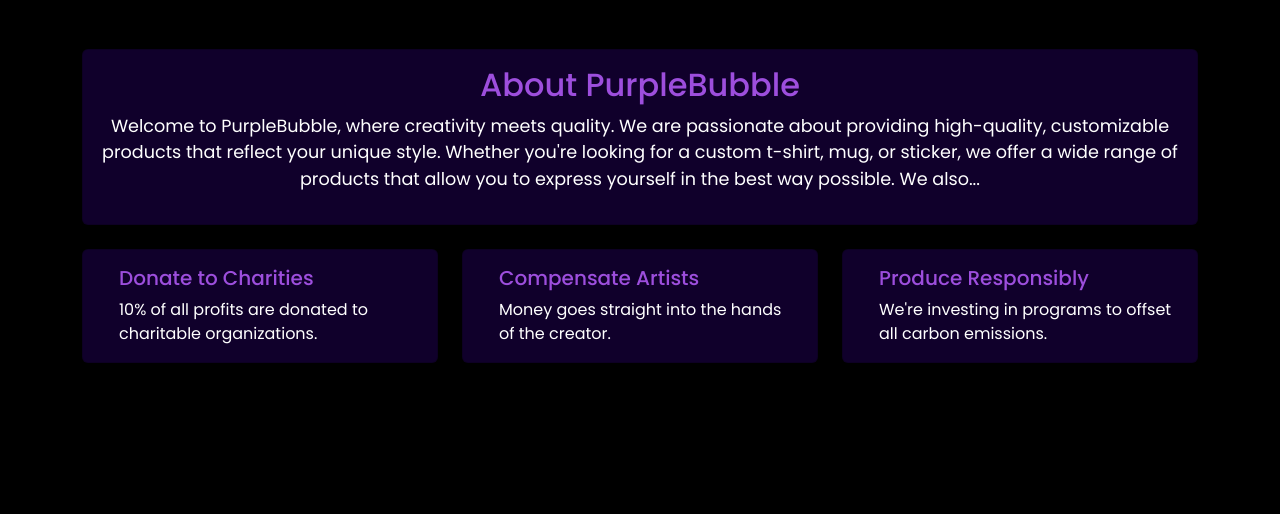
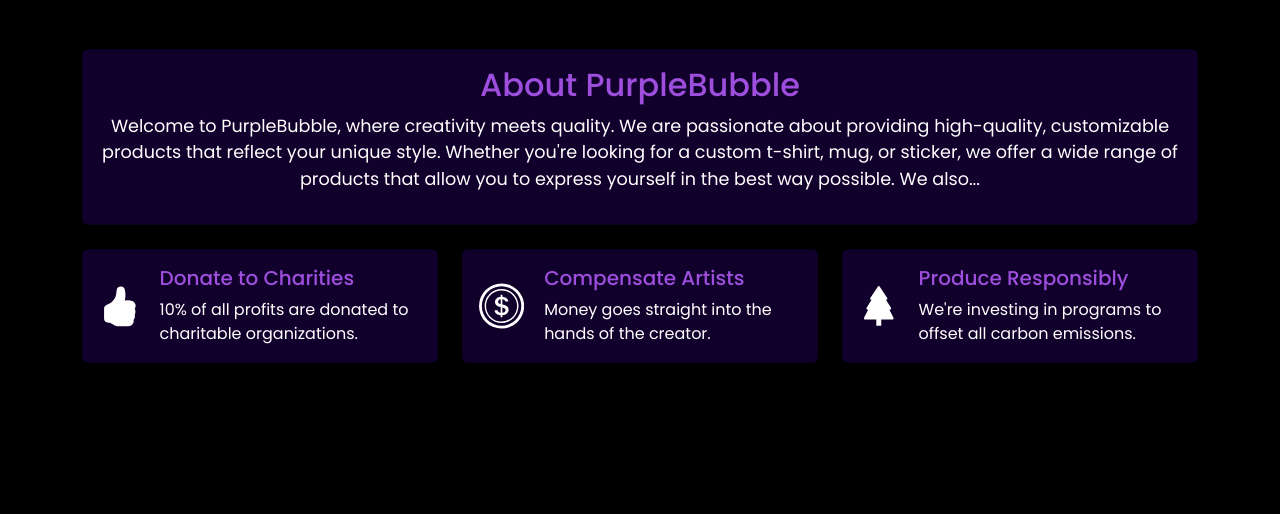
Before and after one commit to tcwissemann/SWE2025T3, a Django app: page / in a window 1280 px wide. Shown: the part 2303-2817 px from the top of the page. Run offline with Django 5.2, Linux system fonts and the light colour scheme; some libraries are stand-ins or nearby versions.

Commit message:
Added new icons for the about company section

```diff
--- a/source/mainpage/templates/main-page.html
+++ b/source/mainpage/templates/main-page.html
@@ -188,7 +188,9 @@
         <div class="col-md-4">
           <div class="card">
             <div class="card-body d-flex align-items-center">
-              <i class="fa-solid fa-hand-holding-heart"></i>
+              <svg xmlns="http://www.w3.org/2000/svg" width="70" height="70" fill="currentColor" class="bi bi-hand-thumbs-up-fill" viewBox="0 0 16 16">
+                <path d="M6.956 1.745C7.021.81 7.908.087 8.864.325l.261.066c.463.116.874.456 1.012.965.22.816.533 2.511.062 4.51a10 10 0 0 1 .443-.051c.713-.065 1.669-.072 2.516.21.518.173.994.681 1.2 1.273.184.532.16 1.162-.234 1.733q.086.18.138.363c.077.27.113.567.113.856s-.036.586-.113.856c-.039.135-.09.273-.16.404.169.387.107.819-.003 1.148a3.2 3.2 0 0 1-.488.901c.054.152.076.312.076.465 0 .305-.089.625-.253.912C13.1 15.522 12.437 16 11.5 16H8c-.605 0-1.07-.081-1.466-.218a4.8 4.8 0 0 1-.97-.484l-.048-.03c-.504-.307-.999-.609-2.068-.722C2.682 14.464 2 13.846 2 13V9c0-.85.685-1.432 1.357-1.615.849-.232 1.574-.787 2.132-1.41.56-.627.914-1.28 1.039-1.639.199-.575.356-1.539.428-2.59z"/>
+              </svg>
               <div class="card-text">
                 <h5 class="card-title">Donate to Charities</h5>
                 <p class="card-text">10% of all profits are donated to charitable organizations.</p>
@@ -199,7 +201,11 @@
         <div class="col-md-4">
           <div class="card">
             <div class="card-body d-flex align-items-center">
-              <i class="fa-solid fa-thumbs-up"></i>
+              <svg xmlns="http://www.w3.org/2000/svg" width="70" height="70" fill="currentColor" class="bi bi-coin" viewBox="0 0 16 16">
+                <path d="M5.5 9.511c.076.954.83 1.697 2.182 1.785V12h.6v-.709c1.4-.098 2.218-.846 2.218-1.932 0-.987-.626-1.496-1.745-1.76l-.473-.112V5.57c.6.068.982.396 1.074.85h1.052c-.076-.919-.864-1.638-2.126-1.716V4h-.6v.719c-1.195.117-2.01.836-2.01 1.853 0 .9.606 1.472 1.613 1.707l.397.098v2.034c-.615-.093-1.022-.43-1.114-.9zm2.177-2.166c-.59-.137-.91-.416-.91-.836 0-.47.345-.822.915-.925v1.76h-.005zm.692 1.193c.717.166 1.048.435 1.048.91 0 .542-.412.914-1.135.982V8.518z"/>
+                <path d="M8 15A7 7 0 1 1 8 1a7 7 0 0 1 0 14m0 1A8 8 0 1 0 8 0a8 8 0 0 0 0 16"/>
+                <path d="M8 13.5a5.5 5.5 0 1 1 0-11 5.5 5.5 0 0 1 0 11m0 .5A6 6 0 1 0 8 2a6 6 0 0 0 0 12"/>
+              </svg>
               <div class="card-text">
                 <h5 class="card-title">Compensate Artists</h5>
                 <p class="card-text">Money goes straight into the hands of the creator.</p>
@@ -210,7 +216,9 @@
         <div class="col-md-4">
           <div class="card">
             <div class="card-body d-flex align-items-center">
-              <i class="fa-solid fa-leaf"></i>
+              <svg xmlns="http://www.w3.org/2000/svg" width="70" height="70" fill="currentColor" class="bi bi-tree-fill" viewBox="0 0 16 16">
+                <path d="M8.416.223a.5.5 0 0 0-.832 0l-3 4.5A.5.5 0 0 0 5 5.5h.098L3.076 8.735A.5.5 0 0 0 3.5 9.5h.191l-1.638 3.276a.5.5 0 0 0 .447.724H7V16h2v-2.5h4.5a.5.5 0 0 0 .447-.724L12.31 9.5h.191a.5.5 0 0 0 .424-.765L10.902 5.5H11a.5.5 0 0 0 .416-.777z"/>
+              </svg>
               <div class="card-text">
                 <h5 class="card-title">Produce Responsibly</h5>
                 <p class="card-text">We're investing in programs to offset all carbon emissions.</p>
```
